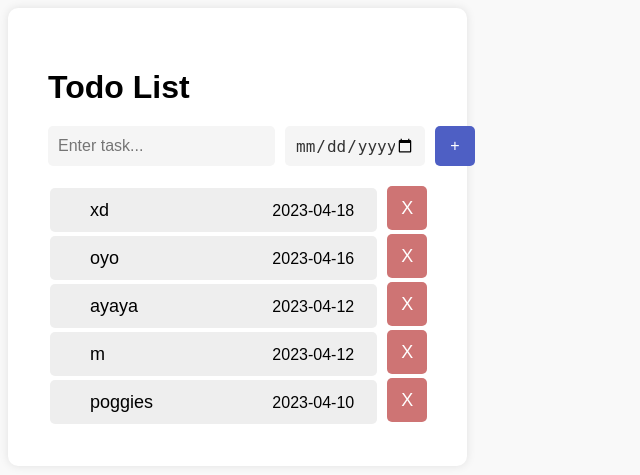
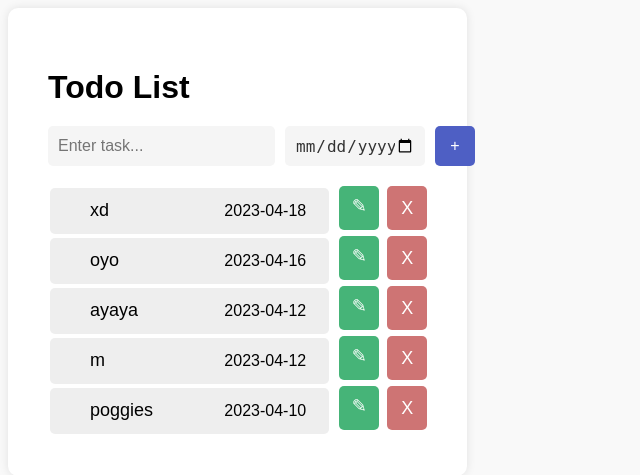
Before and after one commit to klam20/CMPE131-EmailClient, a Flask app: page /email in a window 1280 px wide. Shown: the top 475 px of the page, without its empty margins (0-640 px from the left). Run offline with Flask 3, Linux system fonts and the light colour scheme.

Commit message:
Added non functioning edit button to toDoList

```diff
--- a/app/templates/email.html
+++ b/app/templates/email.html
@@ -96,7 +96,8 @@ div li {
   flex-grow: 1;
   margin: 2px;
   border-radius: 5px;
-  height: 20px;
+  height: 38 px;
+
 }
 
 div li:hover {
@@ -130,7 +131,7 @@ div li.checked::before {
   margin-right: 15px;
 }
 
-div a {
+div a[type="delete"]{
   background-color: #ce7474;
   border: none;
   color: #fff;
@@ -147,19 +148,35 @@ div a {
   padding-bottom: 12px;
 }
 
-div a:link { text-decoration: none; }
+div a[type="delete"]:link { text-decoration: none; }
 
 
-div a:visited { text-decoration: none; }
+div a[type="delete"]:visited { text-decoration: none; }
 
 
-div a:hover {
+div a[type="delete"]:hover {
   text-decoration: none;
   background-color: #863737;
 }
 
+div a[type="delete"]:active { text-decoration: none; }
 
-div a:active { text-decoration: none; }
+div a[type="edit"] {
+  background-color: #46b478;
+  border: none;
+  color: #fff;
+  border-radius: 5px;
+  font-size: 18px;
+  cursor: pointer;
+  transition: background-color 0.3s ease;
+  height: 20px;
+  width: 40px;
+  margin-left: 8px;
+  margin-bottom: 2px;
+  text-align: center;
+  padding-top: 9px;
+  padding-bottom: 15px;
+}
 
 </style>
 </head>
@@ -178,13 +195,15 @@ div a:active { text-decoration: none; }
             {%if task.done==False%}
             <li onclick='window.location.href="/update/{{task.task_id}}"'>{{task.name}}
               <div class="date">{{task.date}}</div>
+              <div class="linebreak"></div>
             </li>
             {%else%}
             <li class="checked" onclick='window.location.href="/update/{{task.task_id}}"'>{{task.name}}
               <div class="date">{{task.date}}</div>
             </li>
             {%endif%}
-            <td><a href="/delete/{{task.task_id}}">X</a></td>
+            <td><a type="edit">✎</a></td>
+            <td><a type = "delete" href="/delete/{{task.task_id}}">X</a></td>
         </tr>
         {%endfor%}
     </div>
```
Also changed, not shown: app/app.db.
